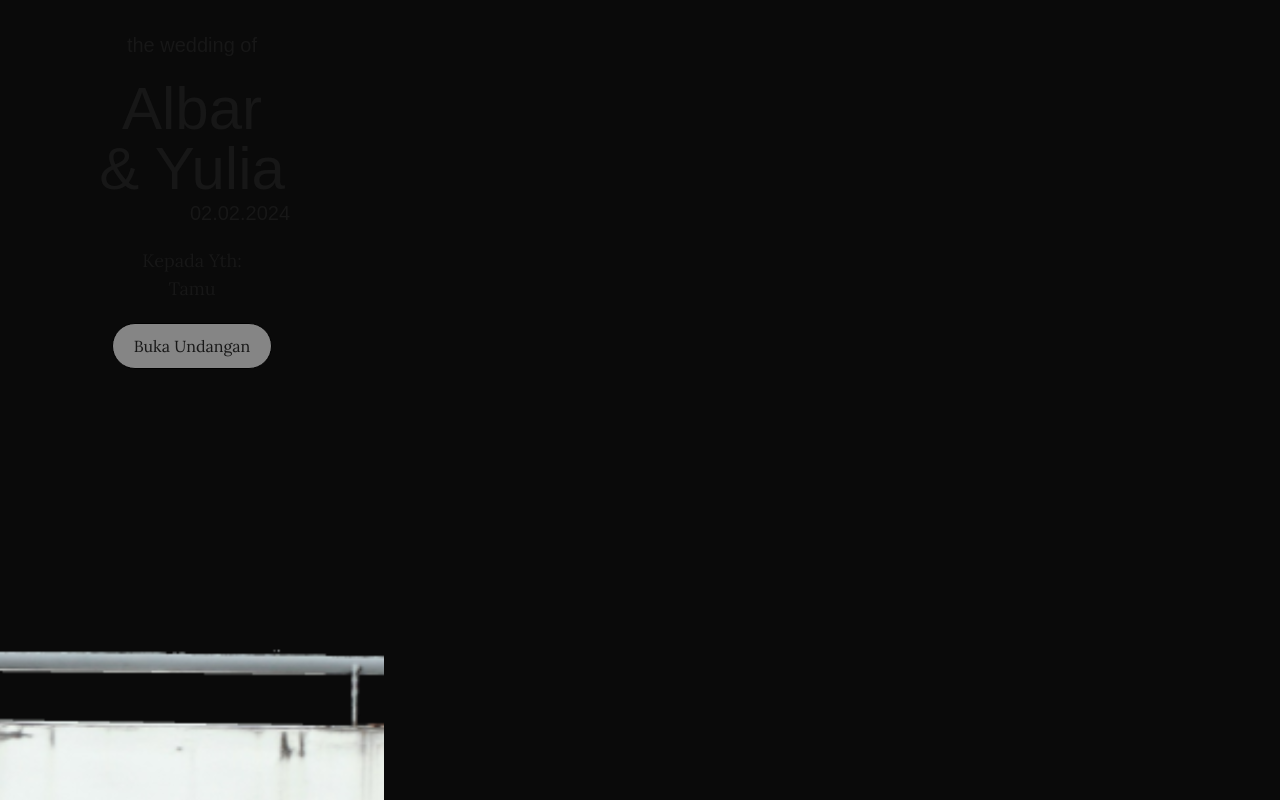
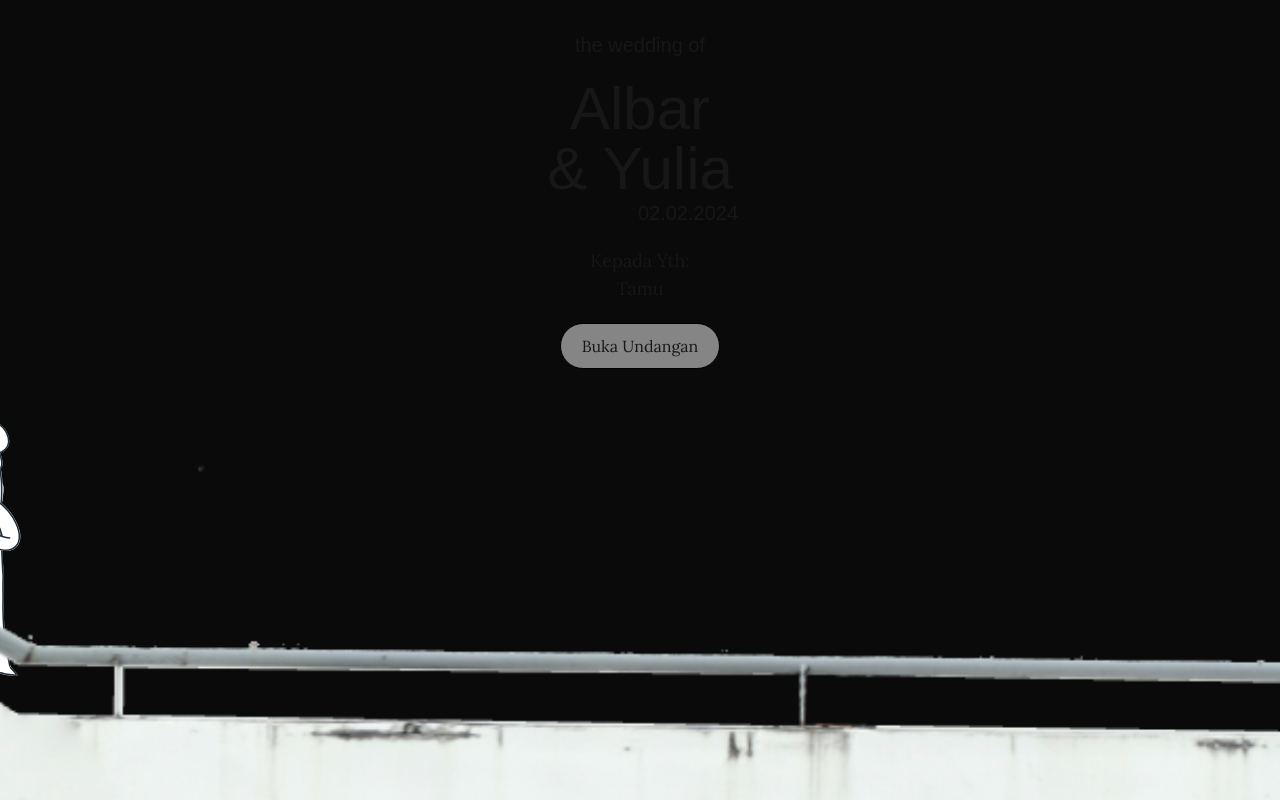
Before and after one commit to albarmo/web-nikah, a Next.js app: page / in a window 1280 px wide. Built offline with nearby package versions, Linux system fonts and the light colour scheme; a web font is replaced by a local one.

Commit message:
fix: screen width and profile image

```diff
--- a/src/app/page.tsx
+++ b/src/app/page.tsx
@@ -6,7 +6,7 @@ export default async function Home(props: I_PageProps) {
   const guestName = (await props?.searchParams)?.to ?? 'Tamu'
 
   return (
-    <div className="w-screen max-w-sm h-screen overflow-y-hidden flex justify-center items-center">
+    <div className="w-screen h-screen overflow-y-hidden flex justify-center items-center">
       <ExpInteractiveHero guestName={guestName} />
     </div>
   )
--- a/src/app/shared/ui/contents/couple.tsx
+++ b/src/app/shared/ui/contents/couple.tsx
@@ -36,7 +36,7 @@ export default function Couple() {
                 className="flex flex-col justify-center items-center"
             >
                 <div className='group'>
-                    <Image src={'/image/yulia.png'} alt="Albar Moerhamsa" width={300} height={300} className="size-32 rounded-full aspect-square bg-white object-cover" />
+                    <Image src={'/image/yuliaa.png'} alt=" Yulia Dwi Rianjani" width={300} height={300} className="size-32 rounded-full aspect-square bg-white object-cover" />
                     <Image className="absolute group-hover:-translate-x-40 -translate-x-[1000px] rotate-45 transform-gpu transition-all delay-150 duration-500 bottom-0 left-2 right-0 w-min object-cover" src={'/ilustration/bride-2.svg'} alt="Love Story" width={100} height={100} />
                 </div>
                 <section className="text-center mt-5">
```
Also changed, not shown: public/image/yuliaa.png (renamed from public/image/yuila.png).
